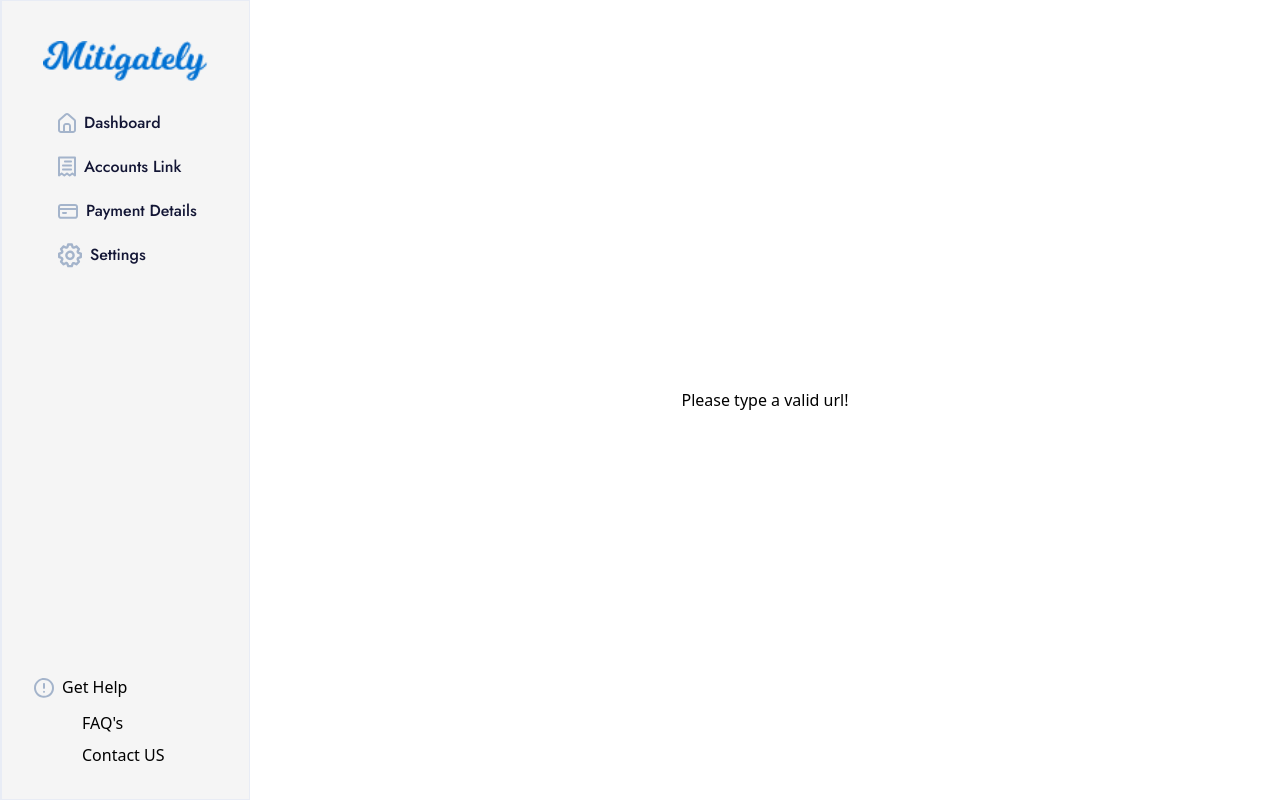
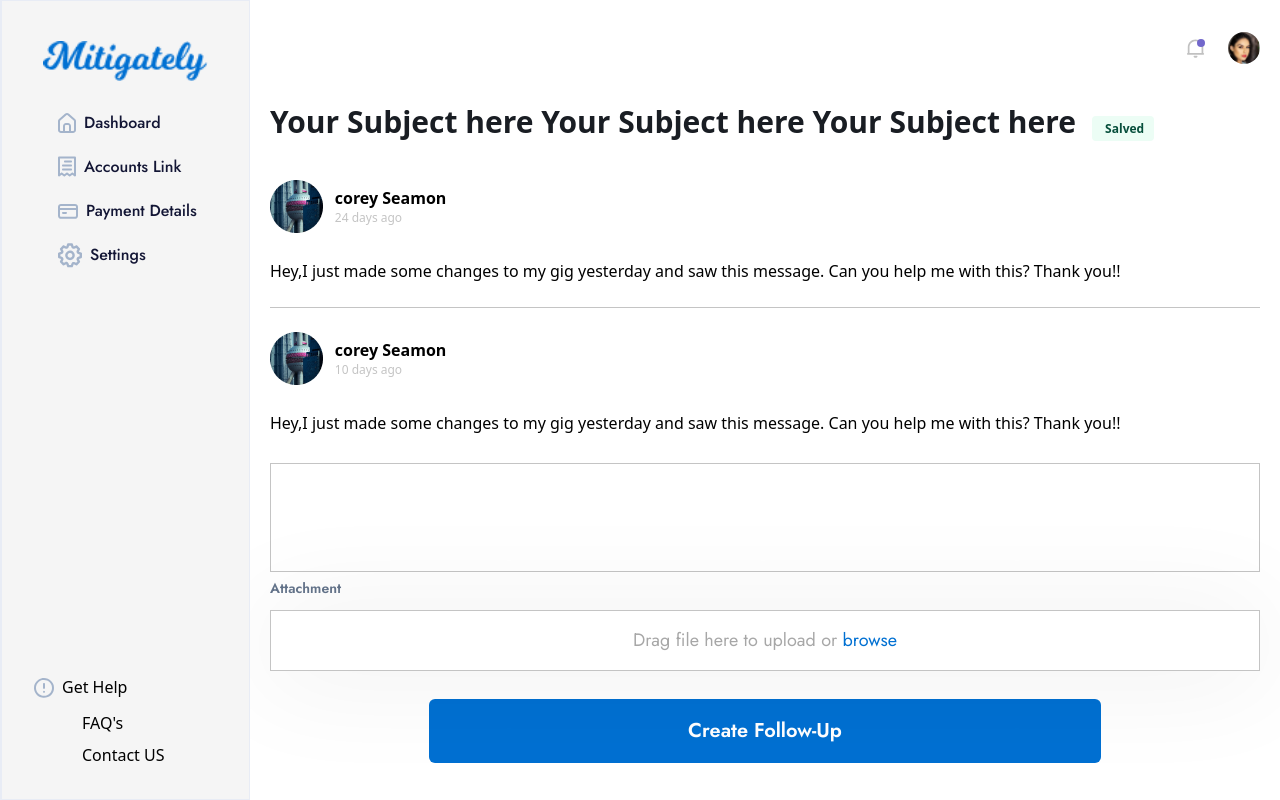
Before and after one commit to kamruz-zzaman/mitigately-dashboard-application, a React (Vite) app: page /get-help/ticket-foll in a window 1280 px wide. Built offline with nearby package versions, Linux system fonts and the light colour scheme; sample sign-in values are in the browser's storage.

Commit message:
complete my task

```diff
--- /dev/null
+++ b/src/pages/GetHelps/TicketFollow/TackFollow.jsx
@@ -0,0 +1,196 @@
+import { useState } from "react";
+
+import notificationIcons from "../../../assets/AccountLinks/notification.svg";
+import profileImg from "../../../assets/AccountLinks/profile-image.png";
+import userImg from "../../../assets/user-1.png";
+
+const TackFollow = () => {
+  const [notificationStatus, setNotificationStatus] = useState(true);
+  const [selectedFile, setSelectedFile] = useState(null);
+
+  // file uploads
+  const handleFileChange = (e) => {
+    const file = e.target.files[0];
+    setSelectedFile(file);
+  };
+
+  // calculate Day
+  const calculateDay = (data) => {
+    const date = new Date(data);
+    const day = date.getDate();
+
+    return `${day}`;
+  };
+
+  return (
+    <section>
+      <div className="container mx-auto">
+        {/* head part */}
+        <div className="flex items-center justify-end mb-10">
+          <div className="flex items-center gap-5">
+            {/* notification bel */}
+            <div className="relative">
+              <figure className="w-6 h-6">
+                <img className="w-full h-full" src={notificationIcons} />{" "}
+              </figure>
+              {notificationStatus && (
+                <span className="w-2 h-2 bg-[#7267CB] rounded-full absolute top-[3px] right-[3px]"></span>
+              )}
+            </div>
+
+            {/* profile icons */}
+            <div>
+              <figure className="w-8 h-8 rounded-full overflow-hidden">
+                <img
+                  className="w-full h-full"
+                  src={profileImg}
+                  alt="profile image"
+                />
+              </figure>
+            </div>
+          </div>
+        </div>
+
+        <div>
+          <h1 className="text-[#191D23] font-bold text-3xl">
+            Your Subject here Your Subject here Your Subject here
+            <span className="py-1 px-2.5 bg-[#ECFDF5] text-[#064E3B] rounded text-xs ml-4">
+              {" "}
+              Salved{" "}
+            </span>
+          </h1>
+
+          {/*  */}
+          <div className="mt-10">
+            <div>
+              {/* chating items */}
+              <div>
+                <div className="flex flex-col gap-[1.625rem]">
+                  {/* user profile */}
+                  <div className="flex items-center gap-3">
+                    <figure className="w-[3.3rem] h-[3.3rem] rounded-full">
+                      <img
+                        className="w-full h-full"
+                        src={userImg}
+                        alt="user image"
+                      />
+                    </figure>
+
+                    <div className="flex flex-col">
+                      <h1 className="font-semibold"> corey Seamon </h1>
+                      <p className="text-[#C4C4C4] font-normal text-xs">
+                        {" "}
+                        {calculateDay("Tue, 24 Oct 2023 12:57:16 +0000")} days
+                        ago{" "}
+                      </p>
+                    </div>
+                  </div>
+
+                  {/* user text */}
+                  <div>
+                    <p>
+                      Hey,I just made some changes to my gig yesterday and saw
+                      this message. Can you help me with this? Thank you!!
+                    </p>
+                  </div>
+                </div>
+
+                <hr className="border-[#C4C4C4] my-6" />
+
+                <div className="flex flex-col gap-[1.625rem]">
+                  {/* user profile */}
+                  <div className="flex items-center gap-3">
+                    <figure className="w-[3.3rem] h-[3.3rem] rounded-full">
+                      <img
+                        className="w-full h-full"
+                        src={userImg}
+                        alt="user image"
+                      />
+                    </figure>
+
+                    <div className="flex flex-col">
+                      <h1 className="font-semibold"> corey Seamon </h1>
+                      <p className="text-[#C4C4C4] font-normal text-xs">
+                        {" "}
+                        {calculateDay("Tue, 10 Oct 2023 12:57:16 +0000")} days
+                        ago{" "}
+                      </p>
+                    </div>
+                  </div>
+
+                  {/* user text */}
+                  <div>
+                    <p>
+                      Hey,I just made some changes to my gig yesterday and saw
+                      this message. Can you help me with this? Thank you!!
+                    </p>
+                  </div>
+                </div>
+              </div>
+
+              <form className="mt-7">
+                {/* text field */}
+                <textarea className="w-full min-h-[3rem] h-[6.8125rem] outline-none border border-[#C4C4C4] p-3 resize-none"></textarea>
+
+                {/* Attachment */}
+                <div className="w-full flex flex-col">
+                  <div className="w-full flex flex-col gap-3">
+                    <label
+                      htmlFor=""
+                      className="font-Jost text-[14px] text-[#64748B] font-semibold leading-5"
+                    >
+                      Attachment
+                    </label>
+                    <div
+                      className="focus:bg-[#00a2a4] overflow-hidden relative w-fullbg-[#00bcbe] flex justify-center py-4 border-[1px] border-[#C4C4C4]"
+                      style={{
+                        boxShadow: "-1px 4px 110px 9px rgba(0, 0, 0, 0.06)",
+                      }}
+                    >
+                      <input
+                        type="file"
+                        style={{
+                          boxShadow:
+                            "-1px 4px 110px 9px rgba(43, 37, 37, 0.06)",
+                        }}
+                        onChange={handleFileChange}
+                        className="absolute top-0 right-0 w-full h-full opacity-0 font-Jost text-[#000000] font-semibold leading-[22px] uppercase border-[1px] border-[#0070D2] rounded-[10px] py-4 px-8 bg-white placeholder:text-[16px] placeholder:font-normal placeholder:capitalize cursor-pointer"
+                      />
+                      <span
+                        className="w-full text-center text-[#A7A7A7] font-Jost text-[16px] md:text-[18px]"
+                        onClick={() => {
+                          document.getElementById("fileInput").click();
+                        }}
+                      >
+                        Drag file here to upload or{" "}
+                        <span className="text-[#0070D2]">browse</span>
+                      </span>
+                    </div>
+                  </div>
+                  {selectedFile && (
+                    <div className="mt-2 font-Jost text-[14px]">
+                      <p>Uploded file: {selectedFile.name}</p>
+                    </div>
+                  )}
+                </div>
+
+                {/* submit button */}
+                <div className="w-full text-center">
+                  <button
+                    className="py-5 px-5 text-center text-[18px] md:text-[20px] font-Jost capitalize font-semibold leading-6 text-white bg-[#0070D2] rounded-md max-w-2xl w-full mt-7"
+                    type="submit"
+                  >
+                    {" "}
+                    Create Follow-up{" "}
+                  </button>
+                </div>
+              </form>
+            </div>
+          </div>
+        </div>
+      </div>
+    </section>
+  );
+};
+
+export default TackFollow;
--- a/src/pages/PaymentDetails/PaymentOverView.jsx
+++ b/src/pages/PaymentDetails/PaymentOverView.jsx
@@ -111,10 +111,10 @@
                     container: "",
                     table:
                       "items-center bg-transparent min-w-[80vw] lg:min-w-[70vw] border-collapse  font-Ar mt-6 mb-8 table-auto",
-                    th: "px-2 bg-blueGray-50 text-blueGray-500 align-middle py-3 text-base whitespace-nowrap font-semibold text-center border-b border-[#E7EAEE]",
-                    td: "border-t-0 px-1 md:px-2  border-l-0 border-r-0 text-base whitespace-nowrap p-2 md:p-4  text-center text-[#64748B] border-b border-[#E7EAEE]",
+                    th: "px-2 bg-blueGray-50 text-blueGray-500 align-middle py-3 text-base whitespace-nowrap font-semibold border-b border-[#E7EAEE] text-left",
+                    td: "border-t-0 px-1 md:px-2  border-l-0 border-r-0 text-base whitespace-nowrap p-2 md:p-4 text-[#64748B] border-b border-[#E7EAEE] text-left font-semibold",
                     paginationSummary: "hidden md:block",
-                    paginationButton: "border px-3 py-1 me-3 ",
+                    paginationButton: "border px-3 py-1 me-3",
                     paginationButtonCurrent:
                       "bg-[#3637EA] px-3 py-1 border-[#3637EA] ",
                     paginationButtonNext: "border-none",
```
Also changed, not shown: src/routes/Index.jsx (+6 -1 lines), src/assets/user-1.png (added).
